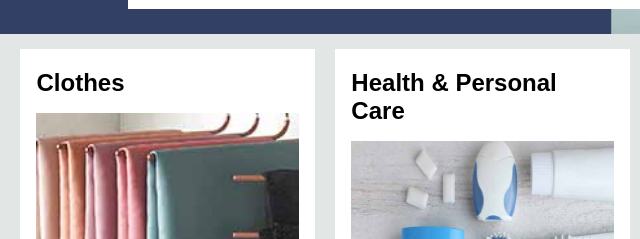
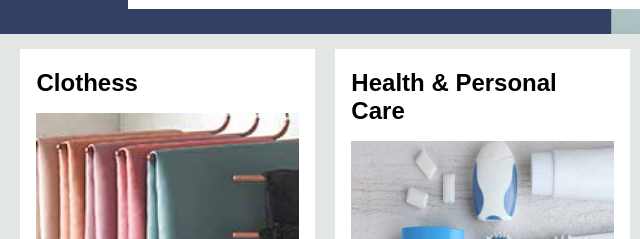
Before and after one commit to Kruthika9480/Amazon-clone-Deveops, a plain HTML site: page index.html in a window 1280 px wide. Shown: the part 416-655 px from the top of the page, 0-640 px from the left. Drawn offline with Linux system fonts and the light colour scheme.

Commit message:
Update index.html

```diff
--- a/index.html
+++ b/index.html
@@ -75,7 +75,7 @@
     <div class="shop-section">
         <div class="box1 box">
             <div class="box-content">
-                <h2>Clothes</h2>
+                <h2>Clothess</h2>
                 <div class="box-img" style="background-image:url('box1_image.jpg');"></div>
                 <p>See more</p>
             </div>
```
